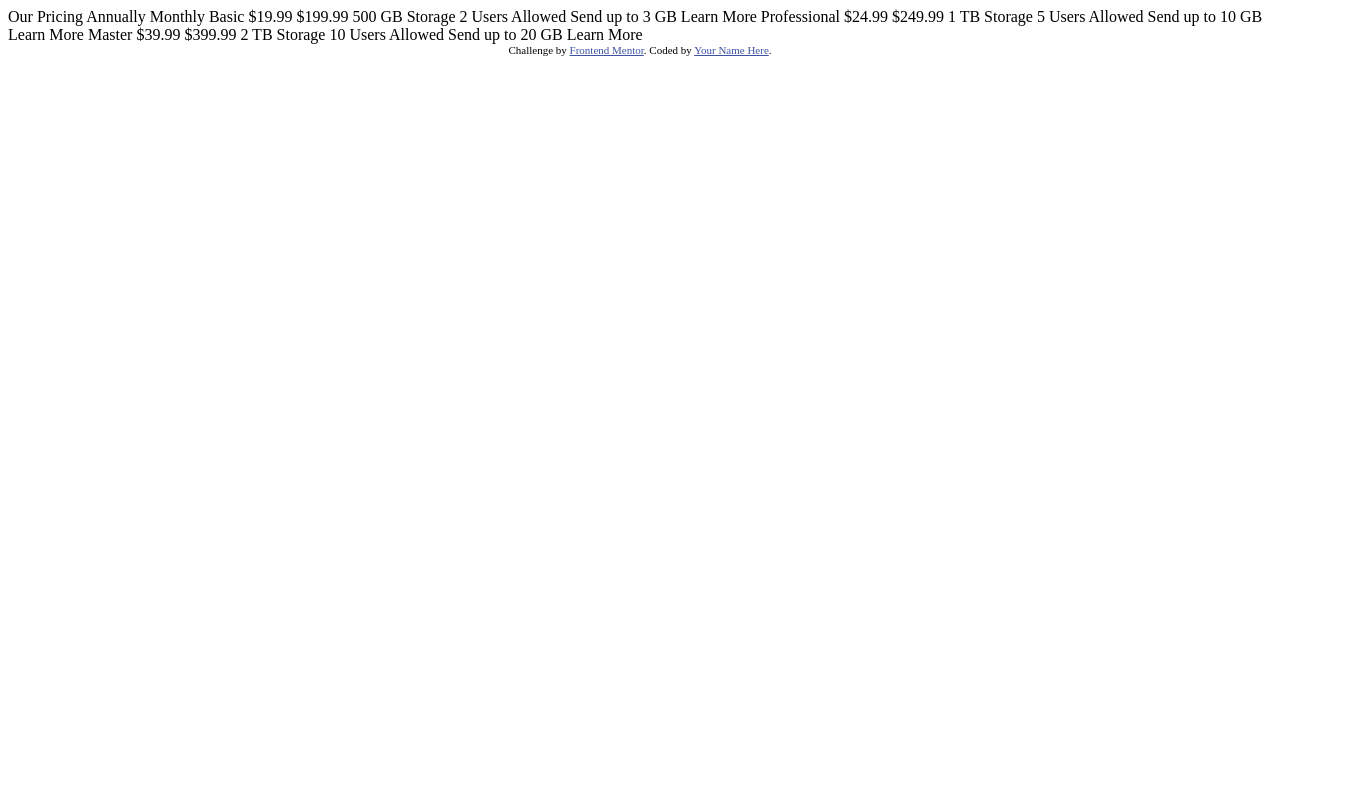
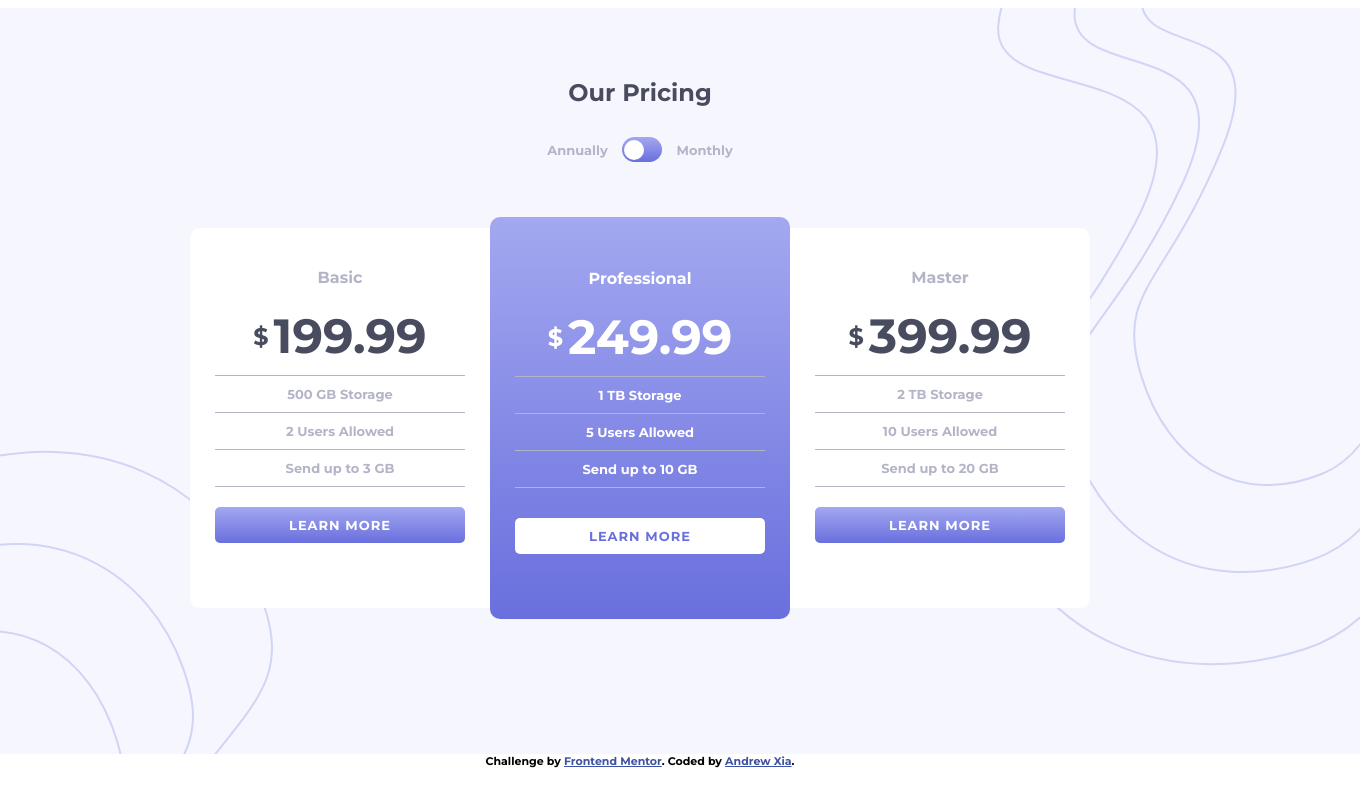
Before and after one commit to shuibitianantian/frontend-practice, a plain HTML site: page pricing-component-with-toggle/index.html in a window 1280 px wide. Shown: the whole page, 1360 px wide, since content can reach past the window. Drawn offline with Linux system fonts and the light colour scheme.

Commit message:
add price component toggle

```diff
--- a/pricing-component-with-toggle/index.html
+++ b/pricing-component-with-toggle/index.html
@@ -5,47 +5,69 @@
   <meta name="viewport" content="width=device-width, initial-scale=1.0"> <!-- displays site properly based on user's device -->
 
   <link rel="icon" type="image/png" sizes="32x32" href="./images/favicon-32x32.png">
-
   <title>Frontend Mentor | [Challenge Name Here]</title>
-
-  <!-- Feel free to remove these styles or customise in your own stylesheet 👍 -->
+  <link rel="stylesheet" href="./index.css">
+  <link rel="preconnect" href="https://fonts.gstatic.com">
+  <link href="https://fonts.googleapis.com/css2?family=Montserrat:wght@700&display=swap" rel="stylesheet">
   <style>
     .attribution { font-size: 11px; text-align: center; }
     .attribution a { color: hsl(228, 45%, 44%); }
   </style>
 </head>
 <body>
-  Our Pricing
-  Annually
-  Monthly
+  <div id="container">
+    <img src="./images/bg-top.svg" />
+    <img src="./images/bg-bottom.svg" />
+    <div id="container-header-1">
+      Our Pricing
+    </div>
+    <div id="container-header-2">
+      <span>Annually</span>
+      <input id="selector" type="checkbox">
+      <label for="selector"><span></span></label>
+      <span>Monthly</span>
+      <div id="container-body">
+        <div class="price-card-secondary left-border-round">
+          <div>Basic</div>
+          <div class="price">
+            <p class="monthly"> <span>&dollar;</span>19.99</p>
+            <p class="annually"><span>&dollar;</span>199.99</p>
+          </div>
+          <div>500 GB Storage</div>
+          <div>2 Users Allowed</div>
+          <div>Send up to 3 GB</div>
+          <div>Learn More</div>
+        </div>
+        <div class="price-card-primary">
+          <div>Professional</div>
+          <div>
+            <p class="monthly"><span>&dollar;</span>24.99</p>
+            <p class="annually"><span>&dollar;</span>249.99</p>
+          </div>
+          <div>1 TB Storage</div>
+          <div>5 Users Allowed</div>
+          <div>Send up to 10 GB</div>
+          <div>Learn More</div>
+        </div>
+        <div class="price-card-secondary right-border-round">
+          <div>Master</div>
+          <div>
+            <p class="monthly"><span>&dollar;</span>39.99</p>
+            <p class="annually"><span>&dollar;</span>399.99</p>
+          </div>
+          <div>2 TB Storage</div>
+          <div>10 Users Allowed</div>
+          <div>Send up to 20 GB</div>
+          <div>Learn More</div>
+        </div>
+      </div>
+    </div>
 
-  Basic
-  &dollar;19.99
-  &dollar;199.99
-  500 GB Storage
-  2 Users Allowed
-  Send up to 3 GB
-  Learn More
-
-  Professional
-  &dollar;24.99
-  &dollar;249.99
-  1 TB Storage
-  5 Users Allowed
-  Send up to 10 GB
-  Learn More
-
-  Master
-  &dollar;39.99
-  &dollar;399.99
-  2 TB Storage
-  10 Users Allowed
-  Send up to 20 GB
-  Learn More
+    </div>
 
   <div class="attribution">
     Challenge by <a href="https://www.frontendmentor.io?ref=challenge" target="_blank">Frontend Mentor</a>.
-    Coded by <a href="#">Your Name Here</a>.
+    Coded by <a href="#">Andrew Xia</a>.
   </div>
 </body>
 </html>
--- /dev/null
+++ b/pricing-component-with-toggle/index.scss
@@ -0,0 +1,258 @@
+:root {
+    --neutral-very-light-grayish-blue: hsl(240, 78%, 98%);
+    --neutral-light-grayish-blue: hsl(234, 14%, 74%);
+    --neutral-grayish-blue: hsl(233, 13%, 49%);
+    --neutral-dark-grayish-blue: hsl(232, 13%, 33%);
+}
+
+body {
+    display: flex;
+    flex-direction: column;
+    justify-content: center;
+    align-items: center;
+    height: 95vh;
+    text-align: center;
+    font-family: 'Montserrat', sans-serif;
+}
+
+#container {
+    position: relative;
+    display: flex;
+    flex-direction: column;
+    align-items: center;
+    width: 1440px;
+    height: 850px;
+    background-color: var(--neutral-very-light-grayish-blue);
+
+    & > img {
+        position: absolute;
+    }
+
+    & > img:nth-child(1) {
+        right: 0;
+        top: 0;
+    }
+
+    & > img:nth-child(2) {
+        left: 0;
+        bottom: 0;
+    }
+
+    #container-header-1 {
+        margin-top: 70px;
+        margin-bottom: 30px;
+        font-size: x-large;
+        color: var(--neutral-dark-grayish-blue);
+
+    }
+
+
+    #container-header-2 {
+        display: flex;
+        flex-direction: row;
+        justify-content: space-around;
+        align-items: center;
+        position: relative;
+        margin-bottom: 40px;
+        width: 200px;
+
+        color: var(--neutral-light-grayish-blue);
+        font-size: small;
+
+        label {
+            position: relative;
+            display: flex;
+            align-items: center;
+            height: 25px;
+            width: 40px;
+            border-radius: 15px;
+            background: linear-gradient(hsl(236, 72%, 79%), hsl(237, 63%, 64%));
+            cursor: pointer;
+
+            & > span {
+                position: absolute;
+                top: 50%;
+                left: 2px;
+                transform: translateY(-50%);
+                width: 20px;
+                height: 20px;
+                border-radius: 50%;
+                background-color: white;
+            }
+        }
+
+        input {
+            position: absolute;
+            opacity: 0;
+            height: 0;
+            width: 0;
+        }
+
+        input:checked + label > span{
+            left: 18px;
+        }
+
+        input:checked ~ #container-body > .price-card {
+            .monthly {
+                display: flex;
+            }
+            .annually {
+                display: none;
+            }
+        }
+    }
+}
+
+.row-centered {
+    flex-direction: row;
+    justify-content: center;
+    align-items: center;
+}
+
+#container-body {
+    position: absolute;
+    top: 80px;
+    display: flex;
+    flex-direction: row;
+    align-items: center;
+}
+
+.price-card {
+    width: 300px;
+    height: 350px;
+    display: flex;
+    flex-direction: column;
+    align-items: center;
+    background-color: white;
+    padding-top: 30px;
+    font-size: medium;
+
+    & > div {
+        width: 250px;
+        padding-top: 10px;
+        padding-bottom: 10px;
+    }
+
+    & > div:nth-child(2) {
+        color: var(--neutral-dark-grayish-blue);
+        font-size: xxx-large;
+
+        & > p {
+            @extend .row-centered;
+            margin: 0px;
+            span {
+                font-size: x-large;
+                margin-right: 5px;
+            }
+        }
+
+        .monthly {
+            display: none;
+        }
+
+        .annually {
+            display: flex;
+        }
+    }
+
+    & > div:nth-child(n + 2):nth-child(-n + 5){
+        border-bottom: 1px solid var(--neutral-light-grayish-blue);
+    }
+
+    & > div:nth-child(n + 3):nth-child(-n + 6){
+        font-size: small;
+    }
+
+    & > div:nth-child(n+6) {
+        text-transform: uppercase;
+        letter-spacing: 1px;
+    }
+}
+
+.price-card-primary {
+    @extend .price-card;
+    padding-top: 42px;
+    border-radius: 10px;
+    color: white;
+    background: linear-gradient(hsl(236, 72%, 79%), hsl(237, 63%, 64%));
+    height: 360px;
+
+    & > div:nth-child(n+2) {
+        color: white;
+    }
+
+    & > div:nth-child(n+6) {
+        margin-top: 30px;
+        background-color: white;
+        border-radius: 5px;
+        color:hsl(237, 63%, 64%);
+        cursor: pointer;
+
+        &:hover {
+            background: hsl(237, 63%, 64%);
+            border: 2px solid white;
+            color: white;
+        }
+    }
+}
+
+
+.price-card-secondary {
+    @extend .price-card;
+
+    & > div:nth-child(n+6) {
+        margin-top: 20px;
+        background: linear-gradient(hsl(236, 72%, 79%), hsl(237, 63%, 64%));
+        border-radius: 5px;
+        color: white;
+        cursor: pointer;
+
+        &:hover {
+            background: white;
+            border: 2px solid hsl(237, 63%, 64%);
+            color: hsl(237, 63%, 64%);
+        }
+    }
+}
+
+.left-border-round {
+    border-radius: 10px 0px 0px 10px;
+}
+
+.right-border-round {
+    border-radius: 0px 10px 10px 0px;
+}
+
+@media only screen and (max-width: 500px) {
+    body {
+        height: fit-content;
+    }
+
+    #container {
+        width: 375px;
+        height: 1750px;
+
+        & > img {
+            width: 200px;
+        }
+    }
+
+    #container-body {
+        flex-direction: column;
+    }
+
+    .price-card {
+        margin-top: 50px;
+        border-radius: 10px;
+
+        & > div {
+            padding-top: 15px;
+            padding-bottom: 15px;
+        }
+    }
+
+    .price-card-primary, .price-card-secondary {
+        height: 400px;
+    }
+
+}
```
Also changed, not shown: pricing-component-with-toggle/index.css (added).
